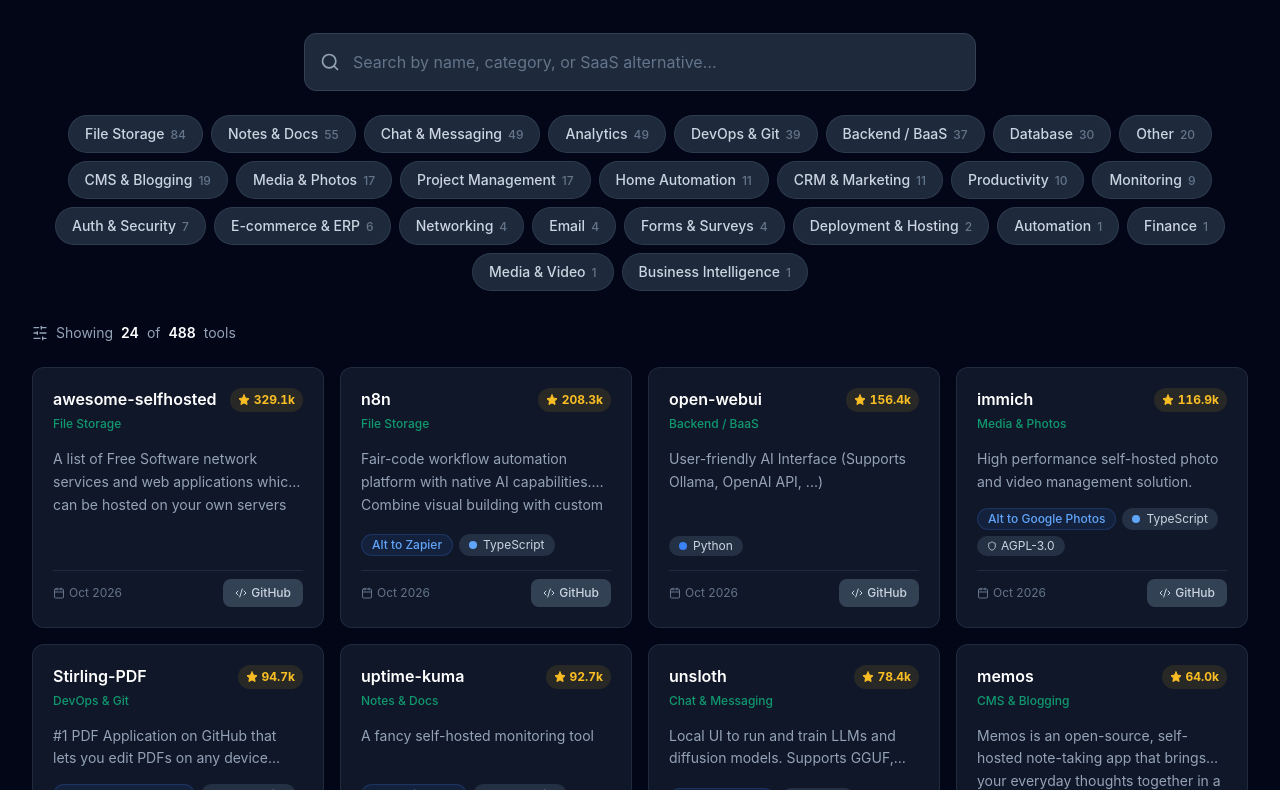
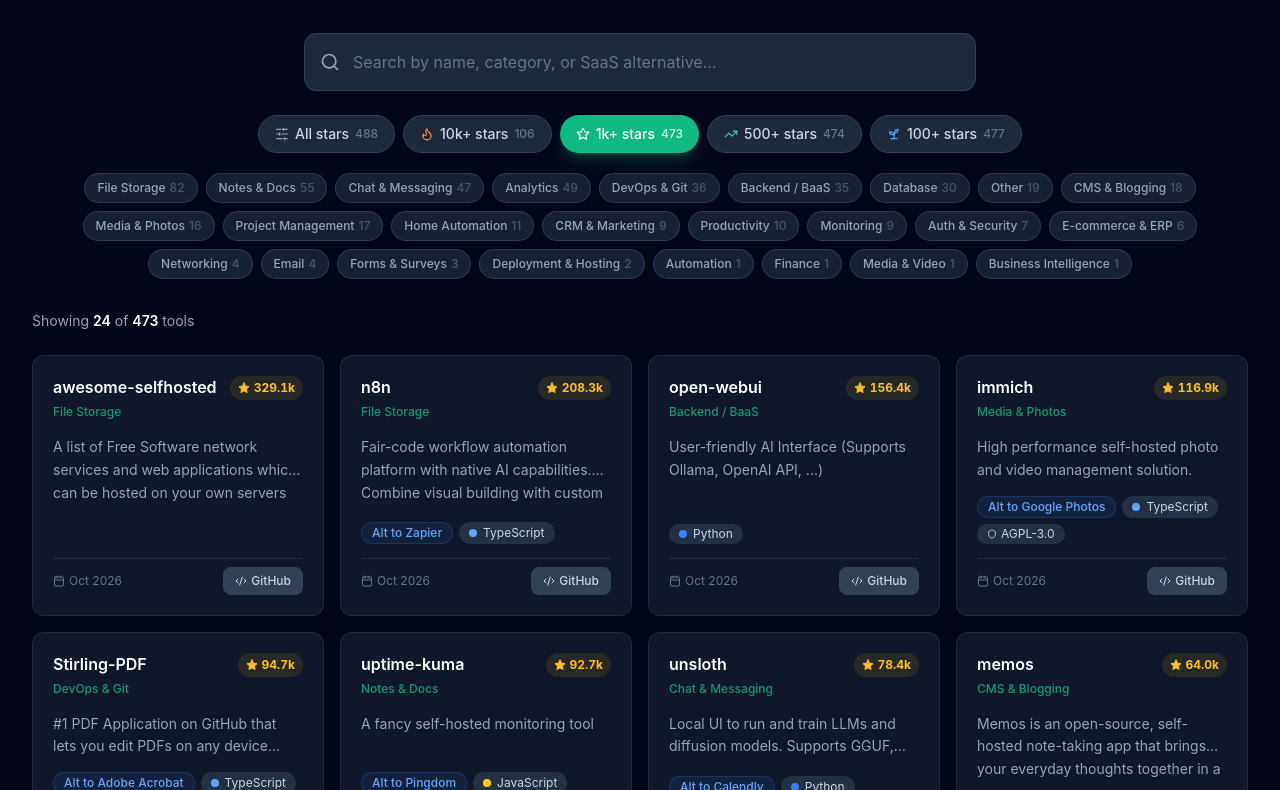
Before and after one commit to Tmac1215/Opensourcehub, a Next.js app: page / in a window 1280 px wide. Shown: the part 2110-2900 px from the top of the page. Built offline with nearby package versions, Linux system fonts and the light colour scheme; no server answers.

Commit message:
Update components/HomeClient.tsx

```diff
--- a/components/HomeClient.tsx
+++ b/components/HomeClient.tsx
@@ -1,14 +1,11 @@
 'use client';
 
 import { useState, useMemo, useCallback } from 'react';
-import { Search, X, SlidersHorizontal } from 'lucide-react';
+import { Search, X, SlidersHorizontal, Flame, Star, TrendingUp, Sprout } from 'lucide-react';
 import type { Software } from '@/lib/software';
 import SoftwareCard from './SoftwareCard';
 
-interface CategoryMeta {
-  name: string;
-  count: number;
-}
+interface CategoryMeta { name: string; count: number }
 
 interface Props {
   software: Software[];
@@ -17,23 +14,33 @@ interface Props {
 
 const PAGE_SIZE = 24;
 
+const STAR_TIERS = [
+  { label: 'All',    min: 0,     icon: SlidersHorizontal, color: 'text-slate-400' },
+  { label: '10k+',  min: 10000, icon: Flame,              color: 'text-orange-400' },
+  { label: '1k+',   min: 1000,  icon: Star,               color: 'text-amber-400'  },
+  { label: '500+',  min: 500,   icon: TrendingUp,         color: 'text-emerald-400' },
+  { label: '100+',  min: 100,   icon: Sprout,             color: 'text-blue-400'   },
+];
+
 export default function HomeClient({ software, categories }: Props) {
-  const [query, setQuery]           = useState('');
-  const [activeCategory, setActive] = useState<string | null>(null);
-  const [page, setPage]             = useState(1);
+  const [query,          setQuery]    = useState('');
+  const [activeCategory, setCategory] = useState<string | null>(null);
+  const [minStars,       setMinStars] = useState(1000); // default: 1k+ stars
+  const [page,           setPage]     = useState(1);
 
-  // ── Filtering ──────────────────────────────────────────────────────────────
   const filtered = useMemo(() => {
     let list = software;
 
-    if (activeCategory) {
-      list = list.filter(s => s.category === activeCategory);
-    }
+    // Star filter
+    if (minStars > 0) list = list.filter(s => s.stars >= minStars);
 
+    // Category filter
+    if (activeCategory) list = list.filter(s => s.category === activeCategory);
+
+    // Text search
     const q = query.trim().toLowerCase();
     if (q) {
-      list = list.filter(
-        s =>
+      list = list.filter(s =>
         s.name.toLowerCase().includes(q) ||
         s.description.toLowerCase().includes(q) ||
         s.saas_alternative.toLowerCase().includes(q) ||
@@ -43,14 +50,13 @@ export default function HomeClient({ software, categories }: Props) {
     }
 
     return list;
-  }, [software, query, activeCategory]);
+  }, [software, query, activeCategory, minStars]);
 
   const displayed = filtered.slice(0, page * PAGE_SIZE);
   const hasMore   = displayed.length < filtered.length;
 
-  // ── Handlers ───────────────────────────────────────────────────────────────
   const handleCategory = useCallback((cat: string) => {
-    setActive(prev => (prev === cat ? null : cat));
+    setCategory(prev => prev === cat ? null : cat);
     setPage(1);
   }, []);
 
@@ -59,17 +65,31 @@ export default function HomeClient({ software, categories }: Props) {
     setPage(1);
   }, []);
 
-  const clearAll = useCallback(() => {
-    setQuery('');
-    setActive(null);
+  const handleStarTier = useCallback((min: number) => {
+    setMinStars(min);
     setPage(1);
   }, []);
 
-  const isFiltered = Boolean(query || activeCategory);
+  const clearAll = useCallback(() => {
+    setQuery('');
+    setCategory(null);
+    setMinStars(1000);
+    setPage(1);
+  }, []);
+
+  const isFiltered = Boolean(query || activeCategory || minStars !== 1000);
+
+  // Count per category within current star filter
+  const categoryCounts = useMemo(() => {
+    const base = minStars > 0 ? software.filter(s => s.stars >= minStars) : software;
+    const map = new Map<string, number>();
+    for (const s of base) map.set(s.category, (map.get(s.category) ?? 0) + 1);
+    return map;
+  }, [software, minStars]);
 
   return (
     <div>
-      {/* ── Search bar ──────────────────────────────────────────────────────── */}
+      {/* ── Search ────────────────────────────────────────────────────────── */}
       <div className="relative max-w-2xl mx-auto mb-6">
         <Search className="absolute left-4 top-1/2 -translate-y-1/2 text-slate-400 w-5 h-5 pointer-events-none" />
         <input
@@ -80,69 +100,87 @@ export default function HomeClient({ software, categories }: Props) {
           className="w-full pl-12 pr-10 py-4 bg-slate-800 border border-slate-700 hover:border-slate-600 focus:border-emerald-500 focus:ring-2 focus:ring-emerald-500/20 rounded-xl text-white placeholder-slate-500 text-base outline-none transition-all"
         />
         {query && (
-          <button
-            onClick={() => { setQuery(''); setPage(1); }}
-            aria-label="Clear search"
-            className="absolute right-4 top-1/2 -translate-y-1/2 text-slate-400 hover:text-white transition-colors"
-          >
+          <button onClick={() => { setQuery(''); setPage(1); }}
+            className="absolute right-4 top-1/2 -translate-y-1/2 text-slate-400 hover:text-white transition-colors">
             <X className="w-4 h-4" />
           </button>
         )}
       </div>
 
-      {/* ── Category chips ──────────────────────────────────────────────────── */}
-      <div className="flex flex-wrap gap-2 mb-8 justify-center">
-        {categories.map(({ name, count }) => (
-          <button
-            key={name}
-            onClick={() => handleCategory(name)}
+      {/* ── Star tier filter ──────────────────────────────────────────────── */}
+      <div className="flex flex-wrap gap-2 mb-5 justify-center">
+        {STAR_TIERS.map(({ label, min, icon: Icon, color }) => {
+          const count = min === 0
+            ? software.length
+            : software.filter(s => s.stars >= min).length;
+          const active = minStars === min;
+          return (
+            <button key={label} onClick={() => handleStarTier(min)}
               className={[
-              'px-4 py-2 rounded-full text-sm font-medium transition-all',
-              activeCategory === name
+                'flex items-center gap-1.5 px-4 py-2 rounded-full text-sm font-medium transition-all',
+                active
                   ? 'bg-emerald-500 text-white shadow-lg shadow-emerald-500/25'
-                : 'bg-slate-800 text-slate-300 hover:bg-slate-700 border border-slate-700/80 hover:border-slate-600',
-            ].join(' ')}
-          >
-            {name}
-            <span
-              className={`ml-1.5 text-xs ${activeCategory === name ? 'text-emerald-100' : 'text-slate-500'}`}
-            >
+                  : 'bg-slate-800 border border-slate-700 text-slate-300 hover:bg-slate-700',
+              ].join(' ')}>
+              <Icon className={`w-3.5 h-3.5 ${active ? 'text-white' : color}`} />
+              {label} stars
+              <span className={`text-xs ${active ? 'text-emerald-100' : 'text-slate-500'}`}>
                 {count}
               </span>
             </button>
-        ))}
+          );
+        })}
       </div>
 
-      {/* ── Status bar ──────────────────────────────────────────────────────── */}
+      {/* ── Category chips ────────────────────────────────────────────────── */}
+      <div className="flex flex-wrap gap-2 mb-8 justify-center">
+        {categories
+          .filter(c => (categoryCounts.get(c.name) ?? 0) > 0)
+          .map(({ name }) => {
+            const count = categoryCounts.get(name) ?? 0;
+            return (
+              <button key={name} onClick={() => handleCategory(name)}
+                className={[
+                  'px-3 py-1.5 rounded-full text-xs font-medium transition-all',
+                  activeCategory === name
+                    ? 'bg-blue-500 text-white'
+                    : 'bg-slate-800/80 text-slate-400 hover:bg-slate-700 border border-slate-700/80',
+                ].join(' ')}>
+                {name}
+                <span className={`ml-1 ${activeCategory === name ? 'text-blue-100' : 'text-slate-600'}`}>
+                  {count}
+                </span>
+              </button>
+            );
+          })}
+      </div>
+
+      {/* ── Status bar ───────────────────────────────────────────────────── */}
       <div className="flex items-center justify-between mb-6">
-        <p className="text-slate-400 text-sm flex items-center gap-2">
-          <SlidersHorizontal className="w-4 h-4" />
+        <p className="text-slate-400 text-sm">
           Showing{' '}
-          <span className="text-white font-semibold">{displayed.length.toLocaleString()}</span> of{' '}
-          <span className="text-white font-semibold">{filtered.length.toLocaleString()}</span> tools
+          <span className="text-white font-semibold">{displayed.length.toLocaleString()}</span>{' '}
+          of{' '}
+          <span className="text-white font-semibold">{filtered.length.toLocaleString()}</span>{' '}
+          tools
         </p>
         {isFiltered && (
-          <button
-            onClick={clearAll}
-            className="text-sm text-emerald-400 hover:text-emerald-300 transition-colors flex items-center gap-1"
-          >
-            <X className="w-3.5 h-3.5" />
-            Clear filters
+          <button onClick={clearAll}
+            className="text-sm text-emerald-400 hover:text-emerald-300 transition-colors flex items-center gap-1">
+            <X className="w-3.5 h-3.5" /> Reset filters
           </button>
         )}
       </div>
 
-      {/* ── Grid ────────────────────────────────────────────────────────────── */}
+      {/* ── Grid ─────────────────────────────────────────────────────────── */}
       {filtered.length === 0 ? (
-        <div className="text-center py-20 text-slate-400">
-          <Search className="w-12 h-12 mx-auto mb-4 opacity-30" />
-          <p className="text-lg font-medium text-slate-300">No results for "{query}"</p>
-          <p className="text-sm mt-2 mb-6">Try a different keyword or browse by category.</p>
-          <button
-            onClick={clearAll}
-            className="px-5 py-2.5 bg-emerald-500/10 hover:bg-emerald-500/20 text-emerald-400 rounded-xl border border-emerald-500/20 transition-colors text-sm font-medium"
-          >
-            Clear filters
+        <div className="text-center py-20">
+          <Search className="w-12 h-12 mx-auto mb-4 text-slate-700" />
+          <p className="text-lg font-medium text-slate-300">No results found</p>
+          <p className="text-slate-500 text-sm mt-2 mb-6">Try different keywords or adjust the star filter.</p>
+          <button onClick={clearAll}
+            className="px-5 py-2.5 bg-emerald-500/10 hover:bg-emerald-500/20 text-emerald-400 rounded-xl border border-emerald-500/20 text-sm font-medium transition-colors">
+            Reset filters
           </button>
         </div>
       ) : (
@@ -153,13 +191,11 @@ export default function HomeClient({ software, categories }: Props) {
         </div>
       )}
 
-      {/* ── Load more ───────────────────────────────────────────────────────── */}
+      {/* ── Load more ────────────────────────────────────────────────────── */}
       {hasMore && (
         <div className="text-center mt-12">
-          <button
-            onClick={() => setPage(p => p + 1)}
-            className="px-8 py-3.5 bg-slate-800 hover:bg-slate-700 border border-slate-700 hover:border-slate-600 text-white rounded-xl transition-colors text-sm font-medium"
-          >
+          <button onClick={() => setPage(p => p + 1)}
+            className="px-8 py-3.5 bg-slate-800 hover:bg-slate-700 border border-slate-700 text-white rounded-xl transition-colors text-sm font-medium">
             Load more — {(filtered.length - displayed.length).toLocaleString()} remaining
           </button>
         </div>
```
Lines whose indentation alone changed are shown as unchanged.
